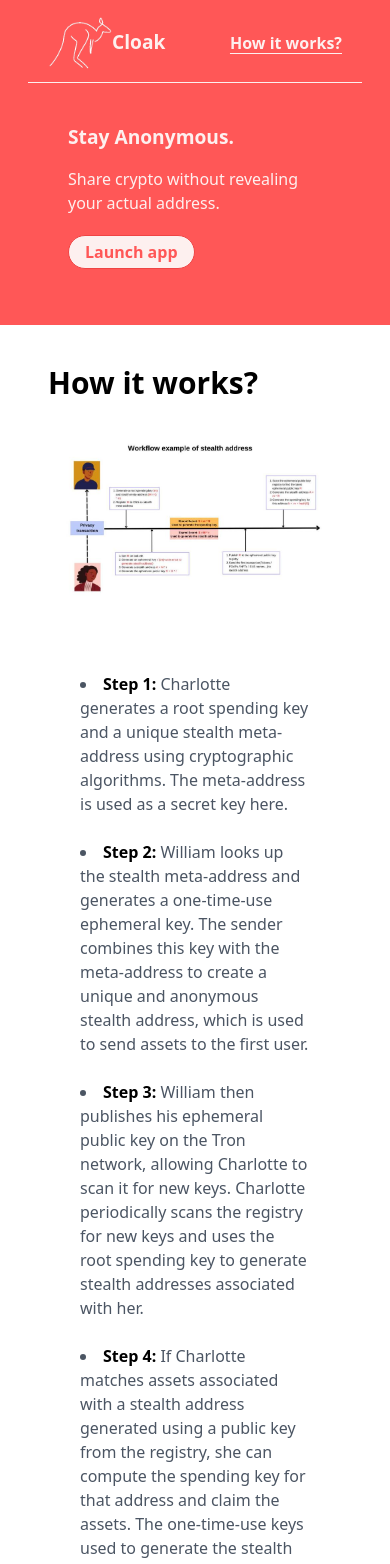
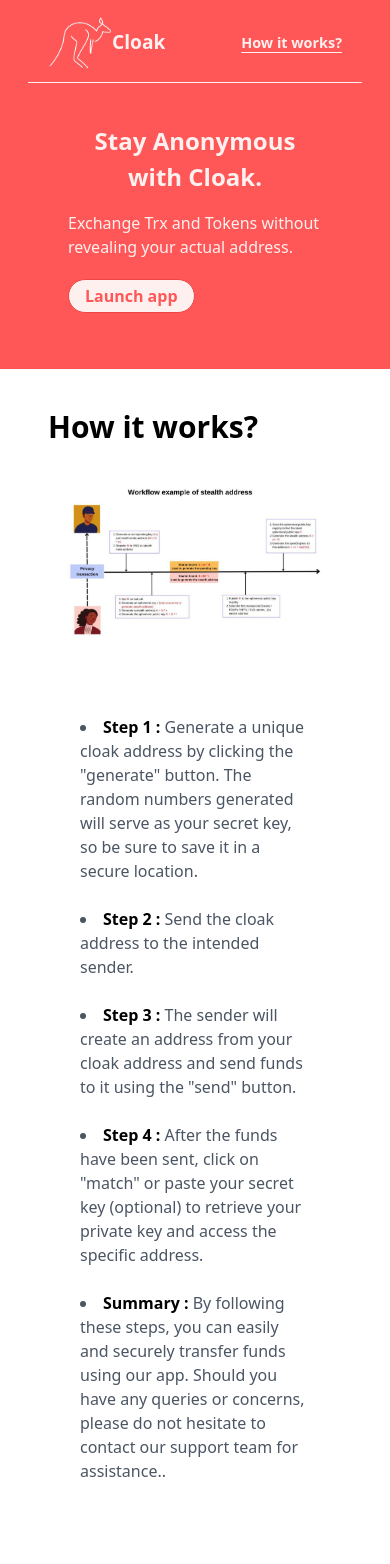
Before and after one commit to OxMaaz/Cloak, a React (Create React App) app in the folder cloak/ui-cloak/: page / in a window 390 px wide. Shown: the top 1564 px of the page. Built offline with nearby package versions, Linux system fonts and the light colour scheme.

Commit message:
error handling

```diff
--- a/cloak/ui-cloak/src/components/Connect.js
+++ b/cloak/ui-cloak/src/components/Connect.js
@@ -15,8 +15,8 @@
 
             {/* rigt side */}
 
-            <p>Balance</p>
-            <p>Address</p>
+            <p>0.17</p>
+            <p>TAMm9ctKzbKtRtBe12trkZhd1iC3EfpY8G</p>
 
 
             <button  style={{border: '1px solid red'}} >Connect Wallet</button>
--- a/cloak/ui-cloak/src/components/Receive.js
+++ b/cloak/ui-cloak/src/components/Receive.js
@@ -2,7 +2,7 @@
 import { useState } from 'react'
 import { useContext } from 'react'
 import { CloakContext } from './Cloak';
-import keccak256 from 'keccak256';
+import { keccak256 } from 'ethers/lib/utils.js';
 import EllipticCurve from 'elliptic';
 import { AiOutlineCopy } from "react-icons/ai";
 // import tronWeb from 'tronweb';
@@ -17,15 +17,14 @@
 
   const { registry } = useContext(CloakContext);
   const [rootspendingkey, setrootspendingkey] = useState('')
-  // const [spendingkey, setSpendingkey] = useState('')
   const [privatekey, setprivatekey] = useState('')
   const [hide, sethide] = useState(true)
   const [matching, setmatchingkey] = useState(false)
-
   const [err, seterr] = useState(false)
 
 
   const generaterootspendingkey = () => {
+
     setmatchingkey(true)
 
     var Spendingkey;
@@ -53,6 +52,7 @@
         const pk = _key.mod(ec.curve.n);
         console.log('Private key to open wallet', pk.toString(16, 32))
         setprivatekey(privatekey.toString(16, 32))
+        registry.splice(z,1)
         return true
 
       }
@@ -85,11 +85,14 @@
           type='text'
           value={rootspendingkey}
           onChange={(e) => { setrootspendingkey(e.target.value) }}
-          placeholder='Root spending key'
+          placeholder='Rootkey (optional)'
         />
       }
 
+      {/* expand icon (toggle of input button) */}
       <AiOutlineArrowsAlt size={30} onClick={() => sethide(!hide)} />
+
+
       <p>Match Key</p>
       <GiKangaroo size={40} onClick={generaterootspendingkey} color='red' />
 
--- a/cloak/ui-cloak/src/components/Send.js
+++ b/cloak/ui-cloak/src/components/Send.js
@@ -1,4 +1,4 @@
-import React from 'react'
+import React, { useEffect } from 'react'
 import { Tokens } from '../helpers/Token'
 // import base58 from 'bs58';
 import { useState } from 'react'
@@ -6,11 +6,6 @@
 import EllipticCurve from 'elliptic';
 import { useContext } from 'react'
 import { CloakContext } from './Cloak';
-
-
-
-
-
 const ec = new EllipticCurve.ec('secp256k1');
 
 // z from eph key
@@ -27,7 +22,15 @@
     const [zkey, setzkey] = useState('')
     const [secret, setsecret] = useState('')
     const [error, seterror] = useState('')
-    const [amount, setamount] = useState('0.1')
+    const [amount, setamount] = useState('')
+
+
+    useEffect(() => {
+        if (StealthmetaAddress.startsWith('#tronCloak-')) {
+            StealthmetaAddress.replace('#tronCloak-', '')
+        }
+
+    }, [StealthmetaAddress])
 
 
 
@@ -103,6 +106,7 @@
     return (
         <>
 
+            {/* tokens */}
             <select onChange={(e) => settoken(e.target.value)} >
                 {Tokens.map((t) =>
                     <option value={t.name}>
@@ -111,17 +115,20 @@
                     </option>
                 )}
             </select>
-            {console.log('token-address',token,'meta', StealthmetaAddress,'amount' ,amount, 'zkey', zkey)}
+            {console.log('token-address', token, 'meta', StealthmetaAddress, 'amount', amount, 'zkey', zkey ,"registry",data.registry)}
 
+
+            {/* Recepent address */}
             <input style={{ border: '1px solid red' }} type='text' onChange={(e) => setStealthmetaAddress(e.target.value)} placeholder='Receipent address' />
+            {/* Amount       */}
             <input style={{ border: '1px solid red' }} value={amount} type='text' onChange={(e) => setamount(e.target.value)} />
-
+            {/* send button */}
             <button style={{ border: '4px solid red' }} onClick={token === 'TRON' ? sendTrx : sendTrc20}>Send</button>
+            <p>{error}</p>
             {token === 'TRON' ? console.log('tron') : console.log('other')}
 
 
-            {/* //consoling all errors and success */}
-            {/* <p>{error}</p> */}
+
 
 
 
--- a/cloak/ui-cloak/src/components/Stealth.js
+++ b/cloak/ui-cloak/src/components/Stealth.js
@@ -5,7 +5,7 @@
 import EllipticCurve from 'elliptic';
 import { AiOutlineCopy } from "react-icons/ai";
 import { CloakContext } from './Cloak';
-import { Tokens } from "../helpers/Token";
+// import { Tokens } from "../helpers/Token";
 const ec = new EllipticCurve.ec('secp256k1');
 
 
@@ -17,12 +17,10 @@
 
     const [stealthmeta, setstealthmeta] = useState('')
     const [storedspendingkey, setstoredspendingkey] = useState('')
-    // const [showaddress, setshowaddress] = useState(false)
+
 
 
     const generatestealthmetaaddress = () => {
-
-        // setshowaddress(true)
 
         try {
 
@@ -42,9 +40,9 @@
             const addr = new Uint8Array(data.length + 2);
             addr.set(data);
             addr.set(crc, data.length);
-            const StealthstealthmetaAddress = 'T' + base58.encode(addr)
-            console.log(StealthstealthmetaAddress)
-            setstealthmeta(StealthstealthmetaAddress)
+            const M = 'T' + base58.encode(addr)
+            setstealthmeta(M)
+            localStorage.setItem('meta', stealthmeta)
 
         }
 
@@ -77,7 +75,7 @@
 
         generatestealthmetaaddress()
 
-    },[])
+    }, [])
 
 
 
@@ -87,16 +85,17 @@
 
             <h1>Cloak Address</h1>
 
-            {/* {Tokens.map((t) => <img src={t.symbol} alt="" height={20} width={20} />)} */}
 
             <div>
-                <h3>{`#tronCloak-${stealthmeta}`}</h3>
+                <h3>{`#tronCloak-${localStorage.getItem('meta')}`}</h3>
+                {/* copy key */}
                 <AiOutlineCopy size={40} onClick={oncopy} color="red" />
-                <button style={{border: '4px solid red'}} onClick={generatestealthmetaaddress}>Generate</button>
+                {/* genetaemetakey */}
+                <button style={{ border: '4px solid red' }} onClick={generatestealthmetaaddress}>Generate</button>
             </div>
 
-            <p>Share this address instead of your wallet address to sender</p>
-            {/* <p>{data.error}</p> */}
+            <p>Share this Cloak address to get funds</p>
+
 
 
         </div>
--- a/cloak/ui-cloak/src/intro/Description.js
+++ b/cloak/ui-cloak/src/intro/Description.js
@@ -30,17 +30,20 @@
     <div class="xl:w-[40%] flex flex-col p-8 break-words">
       <ul class="list-disc list-inside space-y-6">
         <li className="mb-2 text-left text-gray-600">
-          <span className="font-semibold text-black break-words">Step 1: </span>
-          Charlotte generates a root spending key and a unique stealth meta-address using cryptographic algorithms. The meta-address is used as a secret key here.
+          <span className="font-semibold text-black break-words">Step 1 : </span>
+          Generate a unique cloak address by clicking the "generate" button. The random numbers generated will serve as your secret key, so be sure to save it in a secure location.
         </li>
         <li class="mb-2 text-left text-gray-600">
-          <span class="font-semibold text-black">Step 2: </span> William looks up the stealth meta-address and generates a one-time-use ephemeral key. The sender combines this key with the meta-address to create a unique and anonymous stealth address, which is used to send assets to the first user.
+          <span class="font-semibold text-black">Step 2 : </span> Send the cloak address to the intended sender.
         </li>
         <li class="mb-2 text-left text-gray-600">
-          <span class="font-semibold text-black">Step 3: </span> William then publishes his ephemeral public key on the Tron network, allowing Charlotte to scan it for new keys. Charlotte periodically scans the registry for new keys and uses the root spending key to generate stealth addresses associated with her.
+          <span class="font-semibold text-black">Step 3 : </span> The sender will create an address from your cloak address and send funds to it using the "send" button.
         </li>
         <li class="mb-2 text-left text-gray-600">
-          <span class="font-semibold text-black">Step 4: </span> If Charlotte matches assets associated with a stealth address generated using a public key from the registry, she can compute the spending key for that address and claim the assets. The one-time-use keys used to generate the stealth addresses are discarded to ensure privacy and security.
+          <span class="font-semibold text-black">Step 4 : </span> After the funds have been sent, click on "match" or paste your secret key (optional) to retrieve your private key and access the specific address.
+        </li>
+        <li class="mb-2 text-left text-gray-600">
+          <span class="font-semibold text-black">Summary : </span> By following these steps, you can easily and securely transfer funds using our app. Should you have any queries or concerns, please do not hesitate to contact our support team for assistance..
         </li>
       </ul>
     </div>
@@ -60,7 +63,7 @@
 
   <div class="rounded-lg p-8">
     <div class="mx-auto">
-      <h2 class="text-3xl font-semibold mb-4 mt-2 underline-offset-4 border-b-2 pb-2 border-[#ff8080]">Features</h2>
+      <h2 class="text-3xl font-semibold mb-4 mt-4 underline-offset-5 border-b-2 pb-2 border-[#ff8080]">Features</h2>
       <div class="sm:p-6 mx-auto max-w-[1100px] px-15 p-6 grid grid-cols-2 gap-8">
         <div class="col-span-2 md:col-span-1 ">
           <div class="bg-white shadow-md hover:shadow-lg rounded-lg p-10 space-y-4 h-full ">
--- a/cloak/ui-cloak/src/intro/Header.js
+++ b/cloak/ui-cloak/src/intro/Header.js
@@ -17,13 +17,13 @@
           <h1 className='sm:text-[1.5rem] font-semibold text-[1.2rem] text-[#FDF0EF]'>Cloak</h1>
         </div>
         {/* "how it works" on the right side*/}
-        <h4 className='cursor-pointer sm:text-[1.2rem] font-semibold underline-offset-4 underline text-[1rem] hover:font-bold hover:text-white text-[#FDF0EF] ' onClick={() => navigate('/')}>How it works?</h4>
+        <h4 className='cursor-pointer sm:text-[1.2rem] font-semibold underline-offset-4 underline text-[.9rem] hover:font-bold hover:text-white text-[#FDF0EF] ' onClick={() => navigate('/')}>How it works?</h4>
 
       </div>
         {/* at the bottom of the logo */}
         <div className='sm:p-16 p-10 flex flex-col items-start space-y-4'>
-          <h2 className='font-bold sm:text-[1.5rem] text-[1.2rem] text-[#FDF0EF]'>Stay Anonymous.</h2>
-          <p className='text-[#FDF0EF] text-left break-words  max-w-[400px]'>Share crypto without revealing your actual address.</p>
+          <h2 className='font-bold sm:text-[1.6rem] text-[1.5rem] text-[#FDF0EF]'>Stay Anonymous with Cloak.</h2>
+          <p className='text-[#FDF0EF] text-left break-words  max-w-[400px]'>Exchange Trx and Tokens without revealing your actual address.</p>
           <div className='pt-1'>
             <button className='border-1 p-1 hover:text-white hover:bg-[#FF5757] hover:shadow-xl px-4 rounded-full bg-[#FDF0EF] text-[#FF5757] font-semibold hover:border-white border-red-500 border' onClick={() => navigate('/cloak')}>Launch app</button>
           </div>
```
